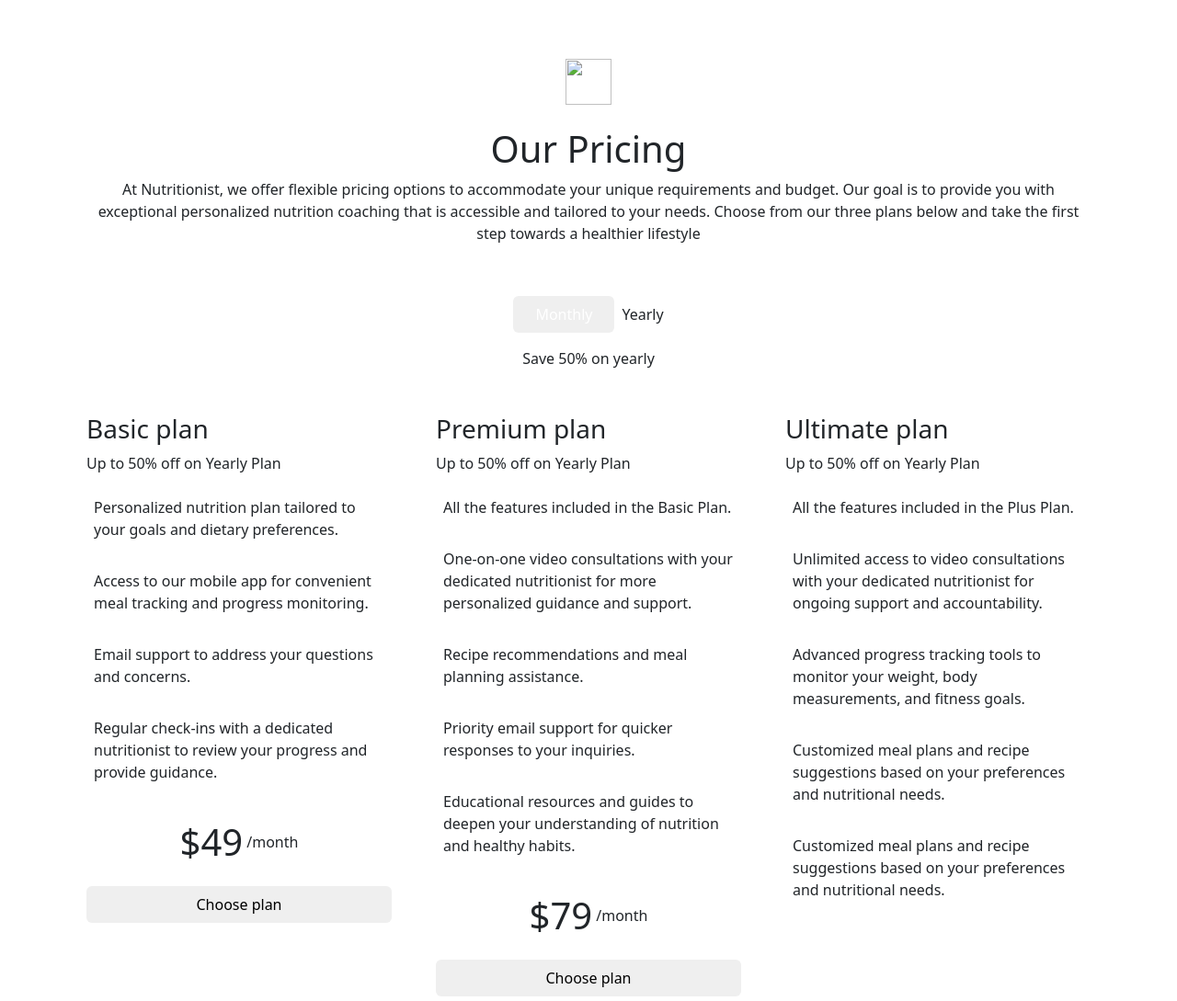
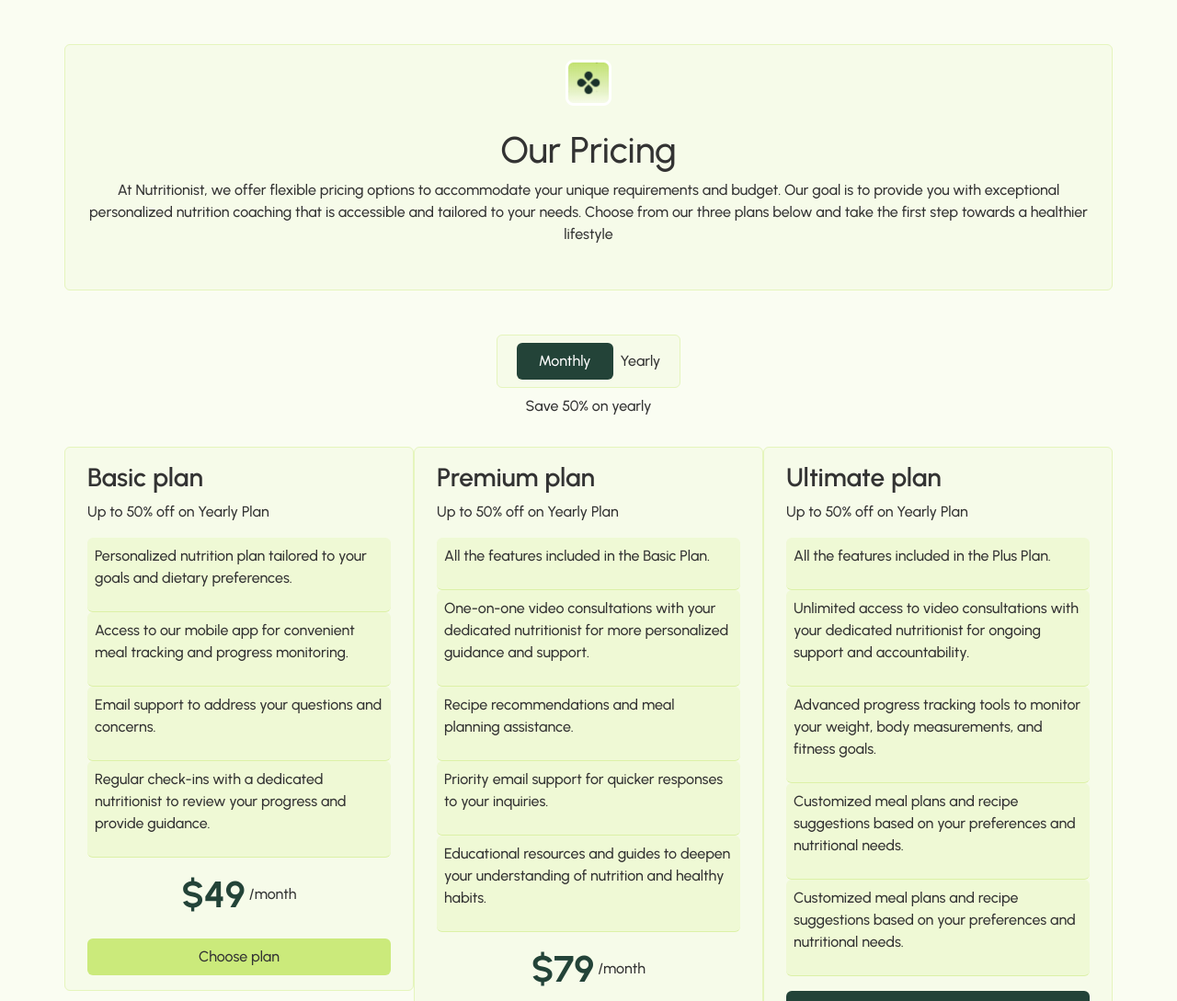
Before and after one commit to Hope-Akpan1/Testing-, a plain HTML site: page pricing/pricing.html in a window 1280 px wide. Shown: the top 1089 px of the page at 92% size. Drawn offline with nearby package versions, Linux system fonts and the light colour scheme; the site is published under a folder, as on GitHub Pages, so addresses that start at the root find nothing; files whose address does not match are found by name.

Commit message:
Update pricing.html

```diff
--- a/pricing/pricing.html
+++ b/pricing/pricing.html
@@ -29,7 +29,7 @@
 
 
   <!-- custom style -->
-  <link rel="stylesheet" href="/pricing/pricing.css">
+  <link rel="stylesheet" href="../pricing/pricing.css">
 </head>
 
 <body class="mx-3">
@@ -38,7 +38,7 @@
   </header>
   <main class="container-sm my-5 rounded universal-bg ">
     <div class="text-center py-3">
-      <img src="/pricing/img/Icon-Container.png" alt="" width="50px" height="50px">
+      <img src="../pricing/img/Icon-Container.png" alt="" width="50px" height="50px">
     </div>
     <div class="text-center mb-5 mx-2">
       <h1 class="my-2">
@@ -449,7 +449,7 @@
       </div>
 
       <div class="col-md-4 universal-bg text-center mb-5 rounded margin">
-        <img src="/pricing/img/Logo1.png" alt="" width="50" height="50" class="my-4">
+        <img src="../pricing/img/Logo1.png" alt="" width="50" height="50" class="my-4">
         <h5 class="py-1 green-text">Ask your question</h5>
         <p>Feel Free to Ask questions on anytime</p>
         <a href=""><button class="btn-col border-0 p-2 rounded mb-4">Ask a question</button></a>
```
